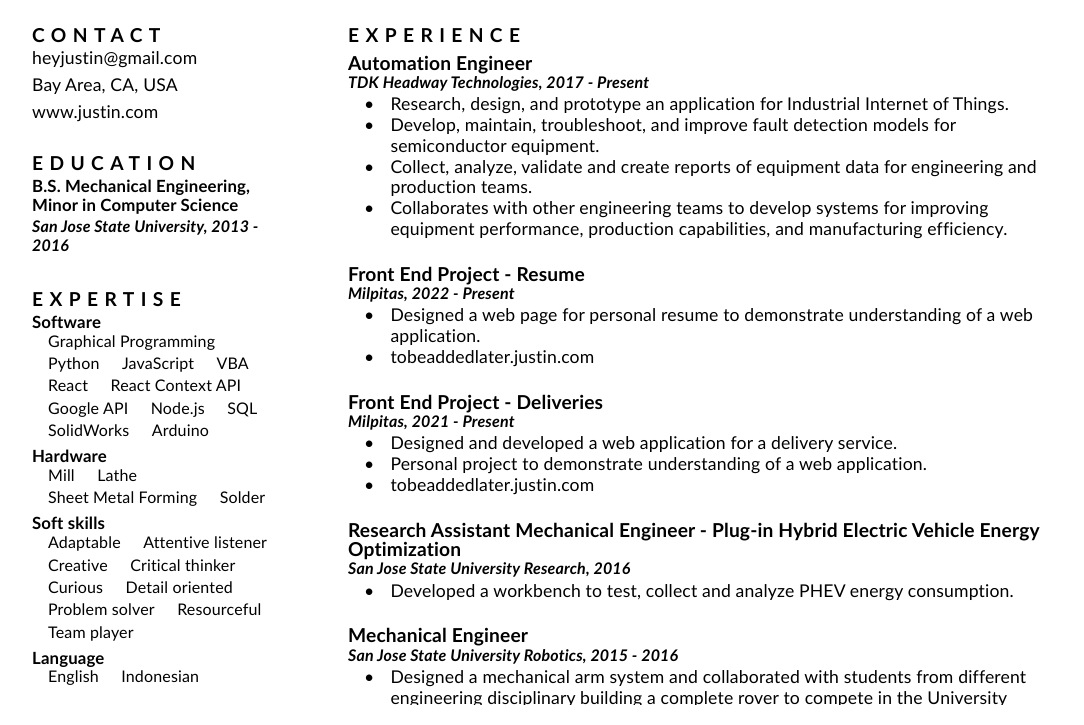
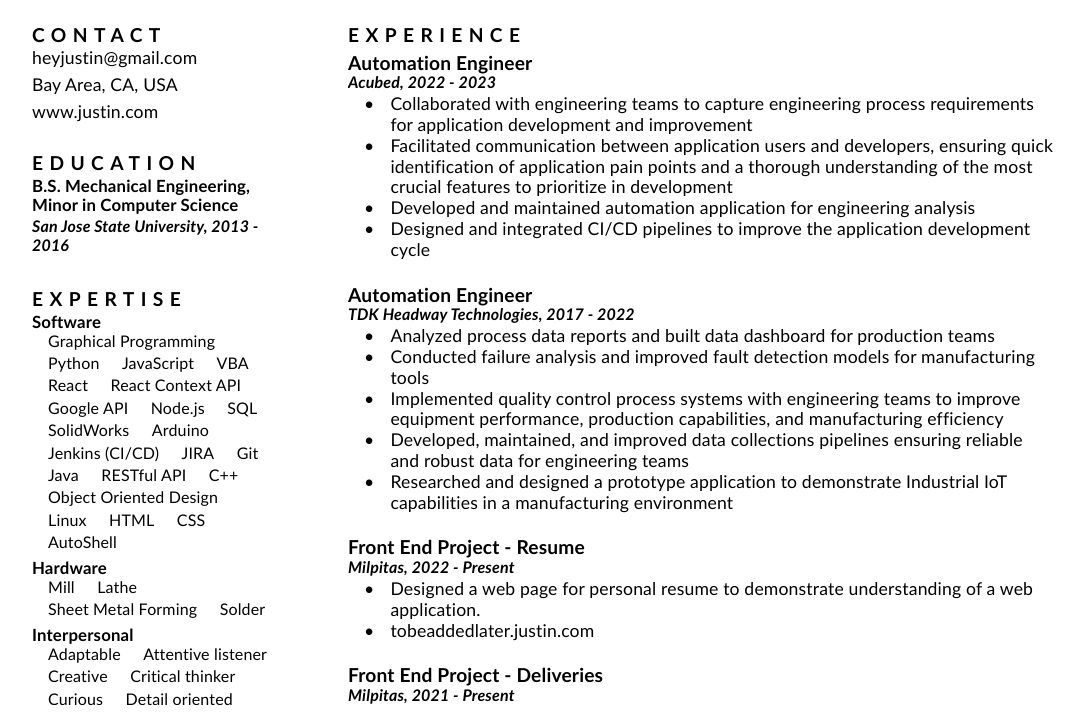
Before and after one commit to rjusth/rjusth.github.io, a Gatsby site: page / in a window 1280 px wide. Shown: the part 85-810 px from the top of the page, without its empty margins (96-1180 px from the left). Built offline with nearby package versions, Linux system fonts and the light colour scheme; Gatsby itself is replaced by a stand-in of ours.

Commit message:
fix bottom margin, updated resume

```diff
--- a/src/data.json
+++ b/src/data.json
@@ -37,7 +37,10 @@
                     "Node.js",
                     "SQL",
                     "SolidWorks",
-                    "Arduino"
+                    "Arduino", "Jenkins (CI/CD)", "JIRA",
+                    "Git", "Java", "RESTful API", "C++",
+                    "Object Oriented Design", "Linux", "HTML",
+                    "CSS", "AutoShell"
                ]
           },
 
@@ -52,7 +55,7 @@
           },
 
           {
-               "type": "Soft skills",
+               "type": "Interpersonal",
                "content": [
                     "Adaptable",
                     "Attentive listener",
@@ -62,7 +65,8 @@
                     "Detail oriented",
                     "Problem solver",
                     "Resourceful",
-                    "Team player"
+                    "Team player",
+                    "Proactive"
                ]
           },
 
@@ -90,13 +94,26 @@
      "experience": [
           {
                "title": "Automation Engineer",
+               "where": "Acubed",
+               "when": "2022 - 2023",
+               "task": [
+                    "Collaborated with engineering teams to capture engineering process requirements for application development and improvement",
+                    "Facilitated communication between application users and developers, ensuring quick identification of application pain points and a thorough understanding of the most crucial features to prioritize in development",
+                    "Developed and maintained automation application for engineering analysis",
+                    "Designed and integrated CI/CD pipelines to improve the application development cycle"
+               ],
+               "tag": ["Python", "SQL",  "Jenkins (CI/CD)", "JIRA", "Git", "RESTful API", "Object Oriented Design", "Adaptable", "Attentive listener", "Critical thinker", "Curious", "Creative", "Detail oriented", "Problem solver", "Resourceful", "Team player", "English"]
+          },
+          {
+               "title": "Automation Engineer",
                "where": "TDK Headway Technologies",
-               "when": "2017 - Present",
+               "when": "2017 - 2022",
                "task": [
-                    "Research, design, and prototype an application for Industrial Internet of Things.",
-                    "Develop, maintain, troubleshoot, and improve fault detection models for semiconductor equipment.",
-                    "Collect, analyze, validate and create reports of equipment data for engineering and production teams.",
-                    "Collaborates with other engineering teams to develop systems for improving equipment performance, production capabilities, and manufacturing efficiency."
+                    "Analyzed process data reports and built data dashboard for production teams",
+                    "Conducted failure analysis and improved fault detection models for manufacturing tools",
+                    "Implemented quality control process systems with engineering teams to improve equipment performance, production capabilities, and manufacturing efficiency",
+                    "Developed, maintained, and improved data collections pipelines ensuring reliable and robust data for engineering teams",
+                    "Researched and designed a prototype application to demonstrate Industrial IoT capabilities in a manufacturing environment"
                ],
                "tag": ["Graphical Programming", "VBA", "SQL",  "Python", "Adaptable", "Attentive listener", "Critical thinker", "Curious", "Creative", "Detail oriented", "Problem solver", "Resourceful", "Team player", "English"]
           },
--- a/src/pages/index.css
+++ b/src/pages/index.css
@@ -59,6 +59,7 @@ body {
      gap: 5rem;
      overflow-y: scroll;
      height: 85vh;
+     margin-bottom: 20px;
 }
 
 .index__main::-webkit-scrollbar { width: 0 !important }
```
